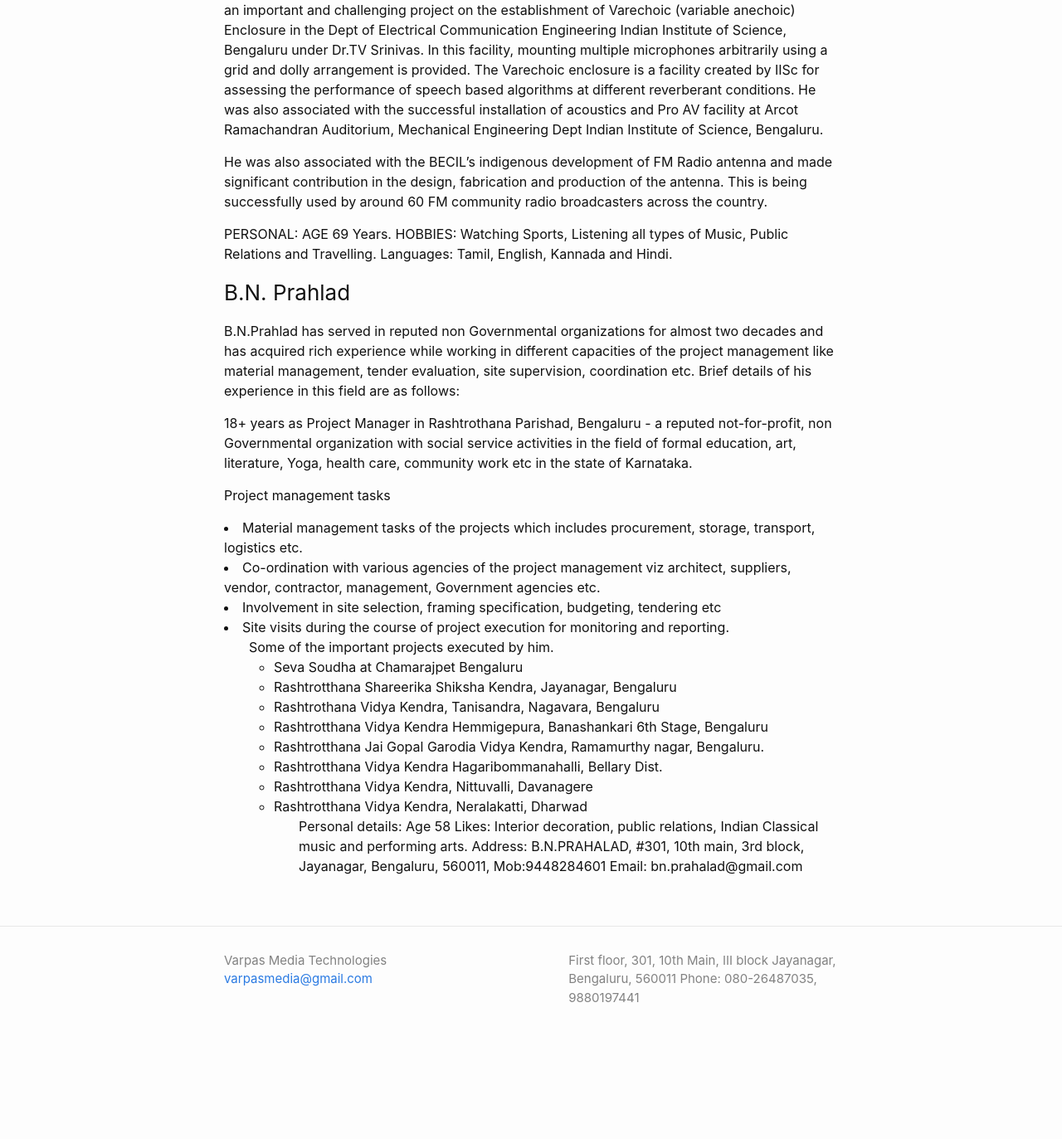
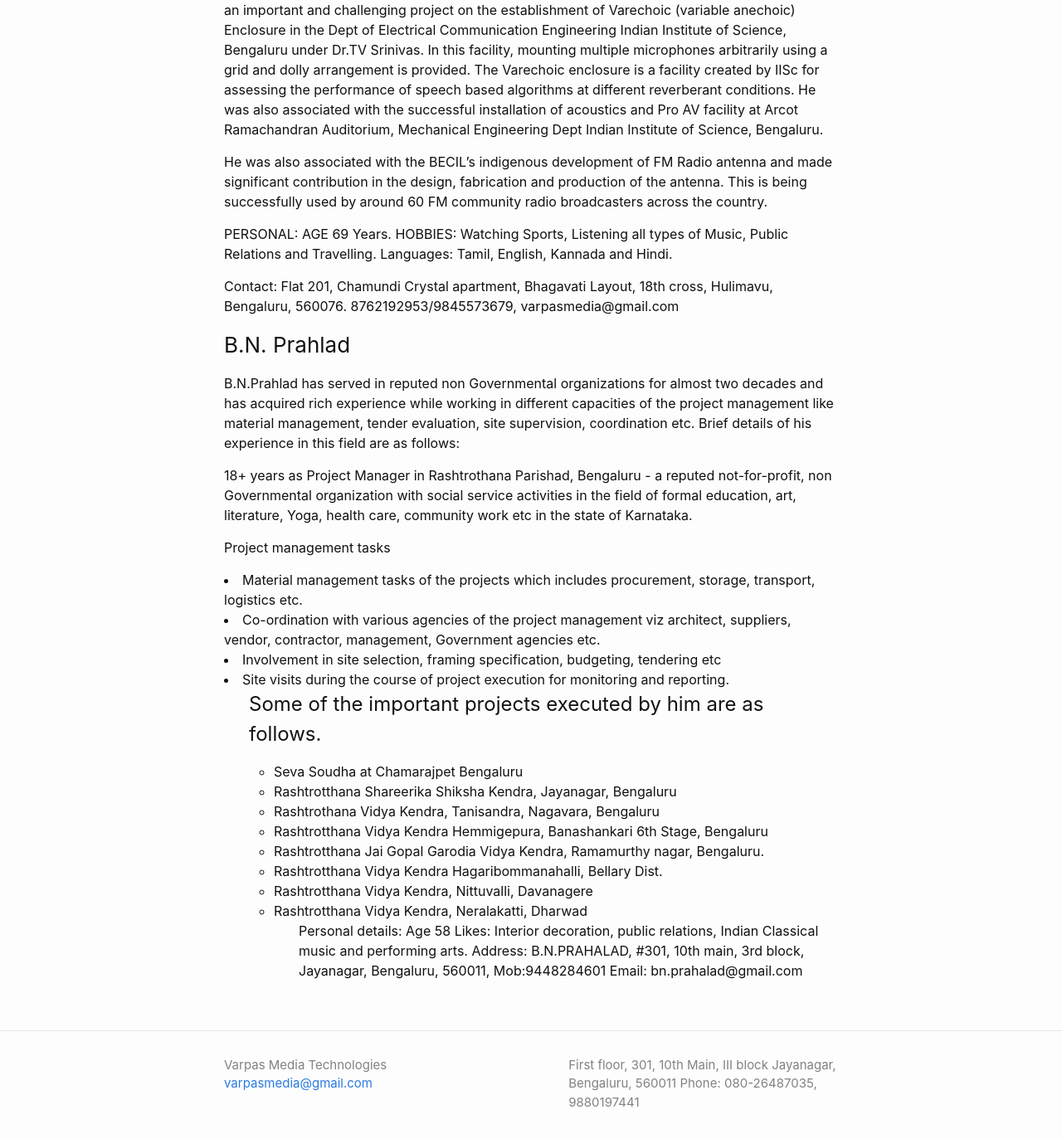
Before and after one commit to VarpasMedia/VarpasMedia.github.io, a Jekyll site: the page built from about.md, in a window 1280 px wide and 1400 px high, scrolled down 1928 px. Shown: the top 1373 px of the window at 83% size. Built offline with Jekyll 4.4.1, drawn with Linux system fonts in a browser that asks for light colours; our own code applies the rules of GitHub Pages for plain Markdown files; before the commit the page ends 3202 px from its top, so only the background shows below that.

Commit message:
Update about.md

```diff
--- a/about.md
+++ b/about.md
@@ -31,6 +31,8 @@ PERSONAL: AGE 69 Years.
 HOBBIES: Watching Sports, Listening all types of Music, Public Relations and Travelling.
 Languages: Tamil, English, Kannada and Hindi.
 
+Contact: Flat 201, Chamundi Crystal apartment, Bhagavati Layout, 18th cross, Hulimavu, Bengaluru, 560076.   8762192953/9845573679, varpasmedia@gmail.com
+
 ### B.N. Prahlad
 B.N.Prahlad has served in reputed non Governmental organizations for almost two decades and has acquired rich experience while working in different capacities of the project management like material management, tender evaluation, site supervision, coordination etc. Brief details of his experience in this field are as follows:
 
@@ -44,7 +46,7 @@ Project management tasks
 <li>Site visits during the course of project execution for monitoring and reporting.</li>
 <ul>
 
-Some of the important projects executed by him.
+<h1>Some of the important projects executed by him are as follows.</h1>
 
 <ul>
 <li>Seva Soudha at Chamarajpet Bengaluru</li>
```
